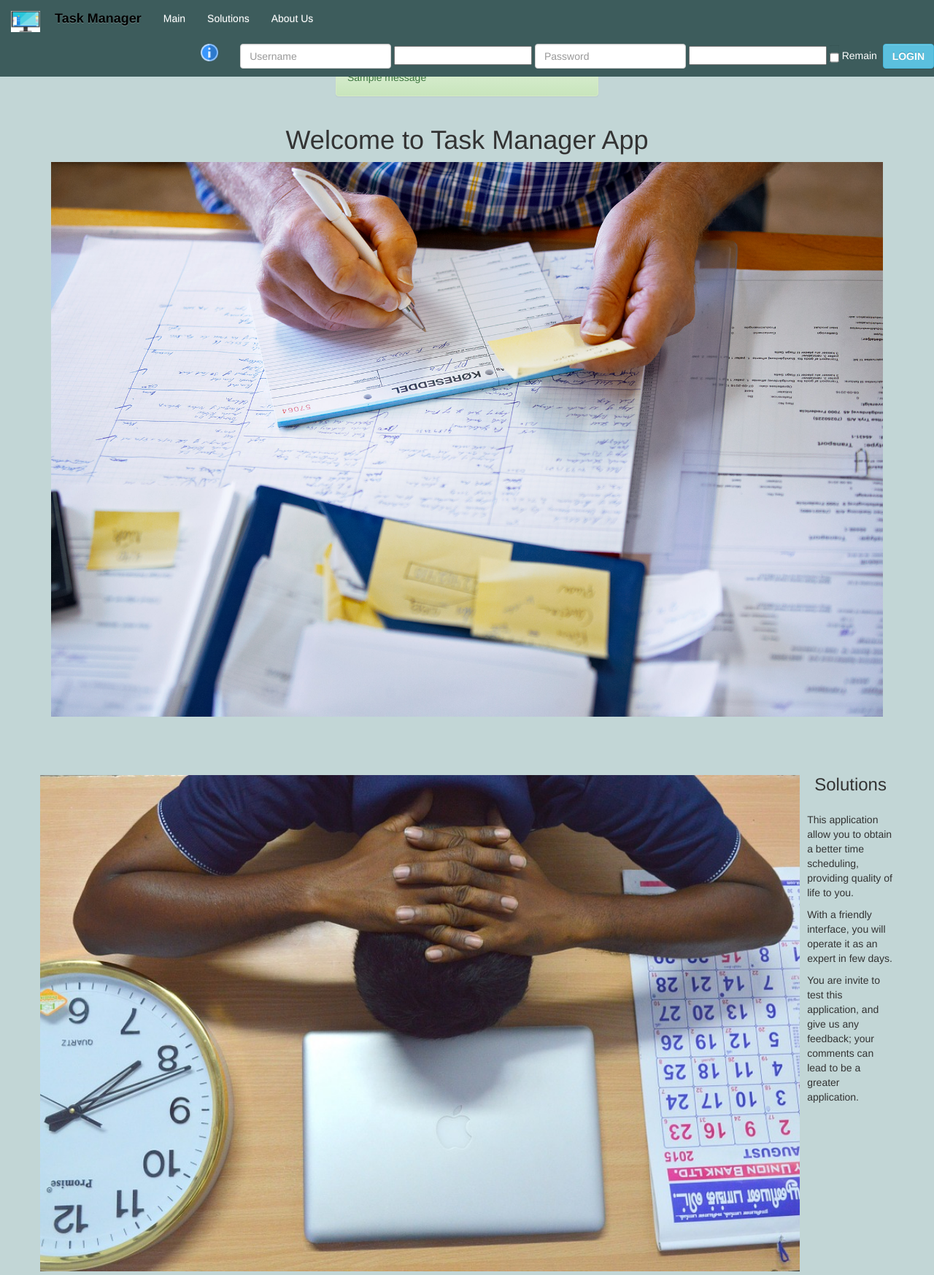
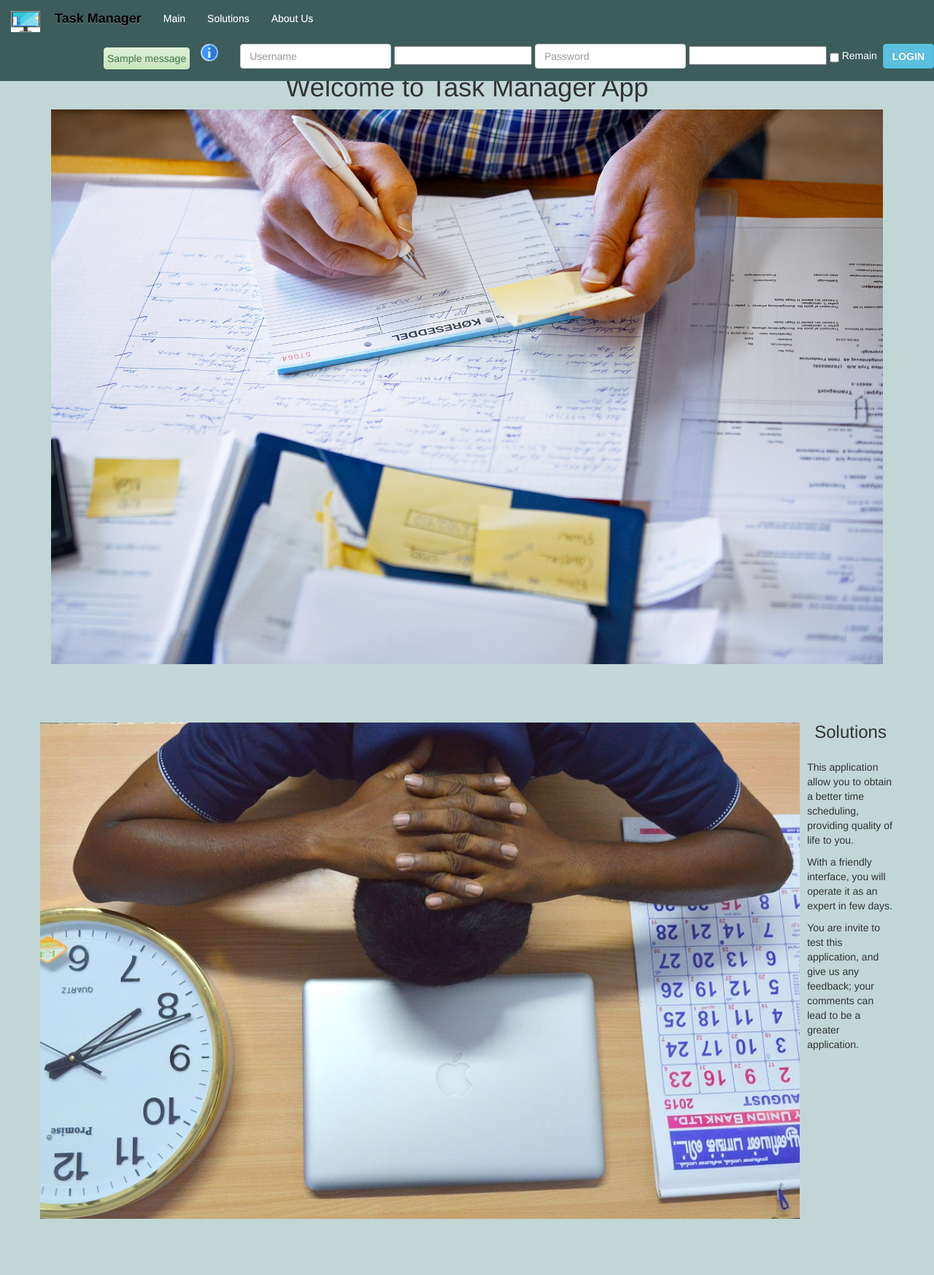
Before and after one commit to LlaveLuis/task_manager, a Django app: template entry/templates/login.html in a window 1280 px wide. Shown: the top 1747 px of the page at 73% size. Run offline with Django 3.2, Linux system fonts and the light colour scheme; the template is opened without the code that fills it, so the values that code supplies are empty, except form fields; tables that the repository leaves empty hold one stand-in row (values such as "Sample post"); one stand-in notice (Sample message) is shown; form fields are guessed from the names that the template uses; some libraries are stand-ins or nearby versions.

Commit message:
[IMP] Update login page with better look
Some css rules are added.

Update field name using in template.

```diff
--- a/entry/static/entry/css/login.css
+++ b/entry/static/entry/css/login.css
@@ -9,3 +9,5 @@
 div.navbar-header a:hover { color: black; }
 ul.nav a { color: white; }
 ul.nav a:hover { color: black; }
+div#div_msg { height: 30px; }
+div#div_msgs { padding: 4px; }
--- a/entry/templates/login.html
+++ b/entry/templates/login.html
@@ -18,7 +18,7 @@
                Task Manager</span>
          </a>
       </div>
-      <div>
+      <div id="div_menu">
          <ul class="nav navbar-nav">
             <li class="active"><a href="#main">Main</a></li>
             <li><a href="#solutions">Solutions</a></li>
@@ -37,7 +37,7 @@
                <label class="sr-only" for="passwd">Password:</label>
                <input type="password" class="form-control"
                       id="passwd" name="passwd" placeholder="Password">
-               {{ form.passwd }}
+               {{ form.passw }}
             </div>
             <div class="checkbox">
                <input class="form-control" type="checkbox" name="remember" id="remember">
@@ -56,6 +56,18 @@
                </a>
             </li>
          </ul>
+         <div id="div_msg" class='navbar-xs navbar-text navbar-right'>
+            {% if messages %}
+            <div id="div_msgs" class="alert
+               {% if request.session.res == 'Err' %} alert-danger
+               {% elif request.session.res == 'Warn' %} alert-warning
+               {% else %} alert-success {% endif %}">
+               {% for message in messages %}
+                  {{ message }}
+               {% endfor %}
+            </div>
+            {% endif %}
+         </div>
       </div>
    </nav>
    <div class="modal fade" id="mymod" role="dialog">
@@ -87,20 +99,6 @@
    </div>
    <div class="section" id="main">
       <div class='container'>
-         <div class='row'>
-            <div class='col-md-4 col-md-push-4'>
-               {% if messages %}
-               <div class="alert
-                        {% if request.session.res == 'Err' %} alert-danger
-                        {% elif request.session.res == 'Warn' %} alert-warning
-                        {% else %} alert-success {% endif %}">
-                  {% for message in messages %}
-                     {{ message }}
-                  {% endfor %}
-               </div>
-               {% endif %}
-            </div>
-         </div>
          <div class="row">
             <div class="col-xs-12 text-center">
                <h1>Welcome to Task Manager App</h1>
```
